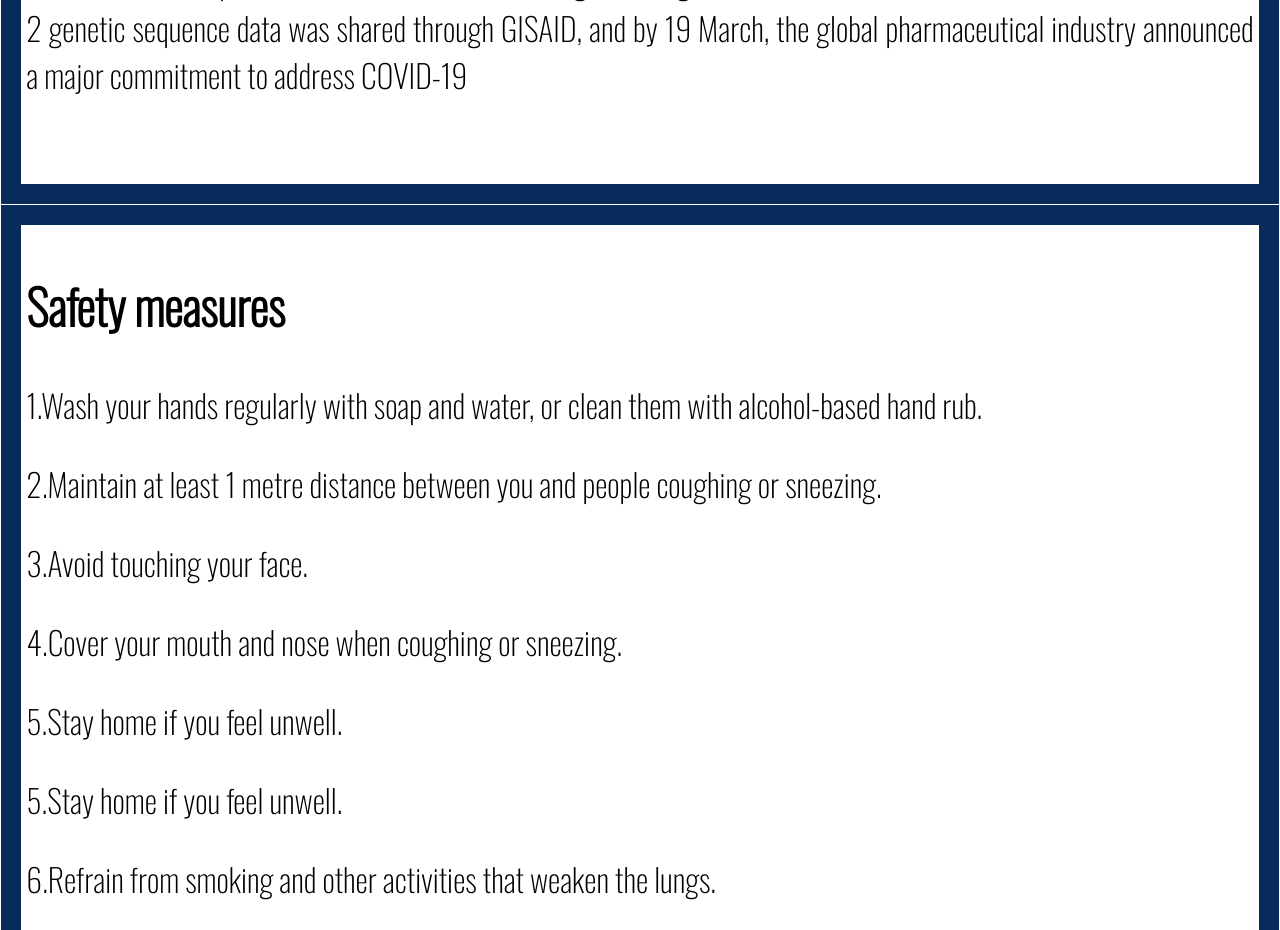
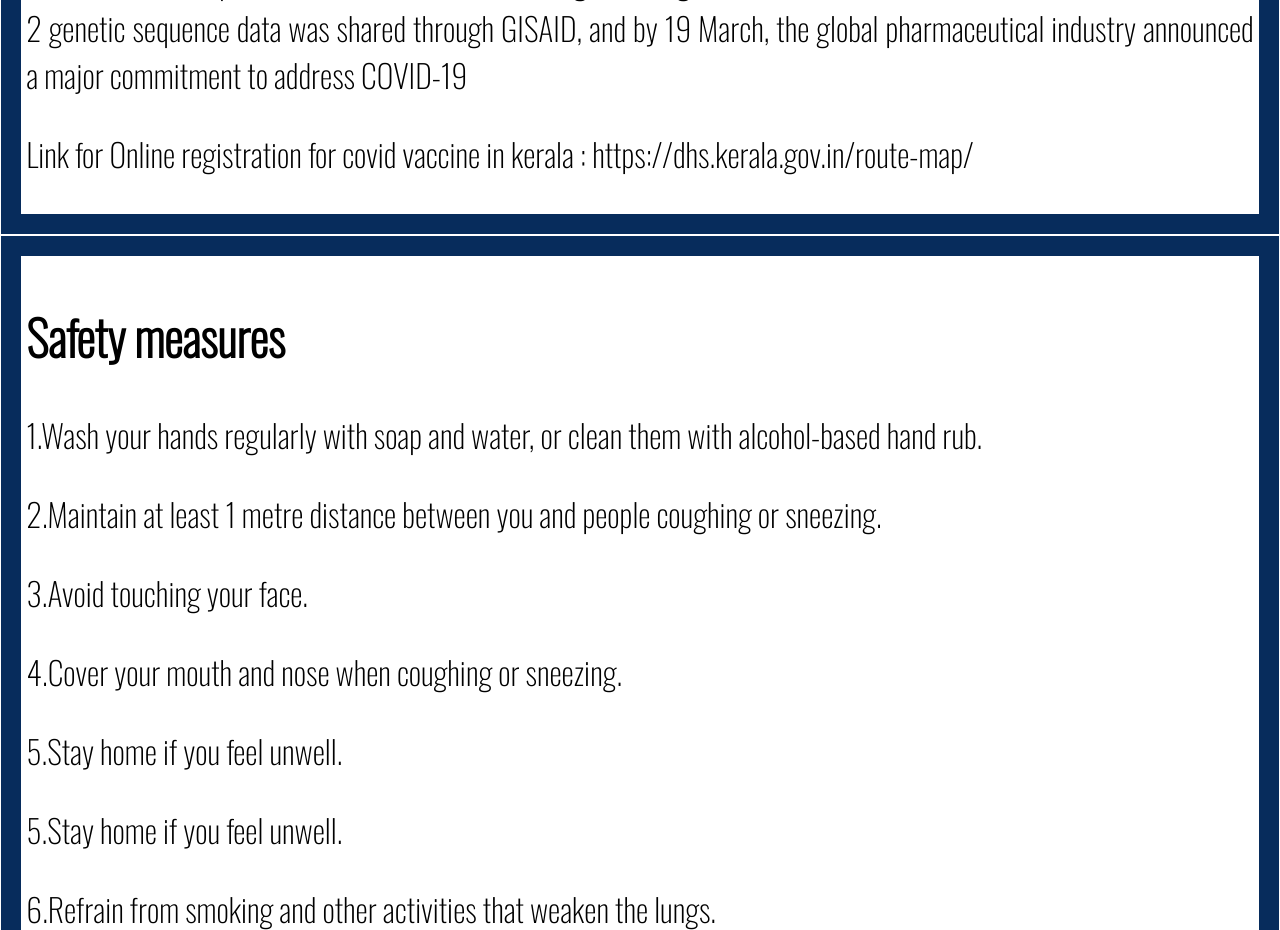
Before and after one commit to Adithyarajvp/covid19, a plain HTML site: page index.html in a window 1280 px wide. Shown: the part 1820-2750 px from the top of the page. Drawn offline with nearby package versions, Linux system fonts and the light colour scheme.

Commit message:
Update index.html

```diff
--- a/index.html
+++ b/index.html
@@ -52,6 +52,7 @@ The COVID-19 virus spreads primarily through droplets of saliva or discharge fro
                     A COVID‑19 vaccine is a vaccine intended to provide acquired immunity against severe
                      acute respiratory syndrome coronavirus 2 (SARS‑CoV‑2), the virus causing coronavirus disease 2019 (COVID‑19). Prior to the COVID‑19 pandemic, there was an established body of knowledge about the structure and function of coronaviruses causing diseases like severe acute respiratory syndrome (SARS) and Middle East respiratory syndrome (MERS), which enabled accelerated development of various vaccine technologies during early 2020.[1] On 10 January 2020, the SARS-CoV-2 genetic sequence data was shared through GISAID, and by 19 March,
                      the global pharmaceutical industry announced a major commitment to address COVID-19
+                     <p>Link for Online registration for covid vaccine in kerala : https://dhs.kerala.gov.in/route-map/</p>
                       </p>
                 </div>
             </div>
```
